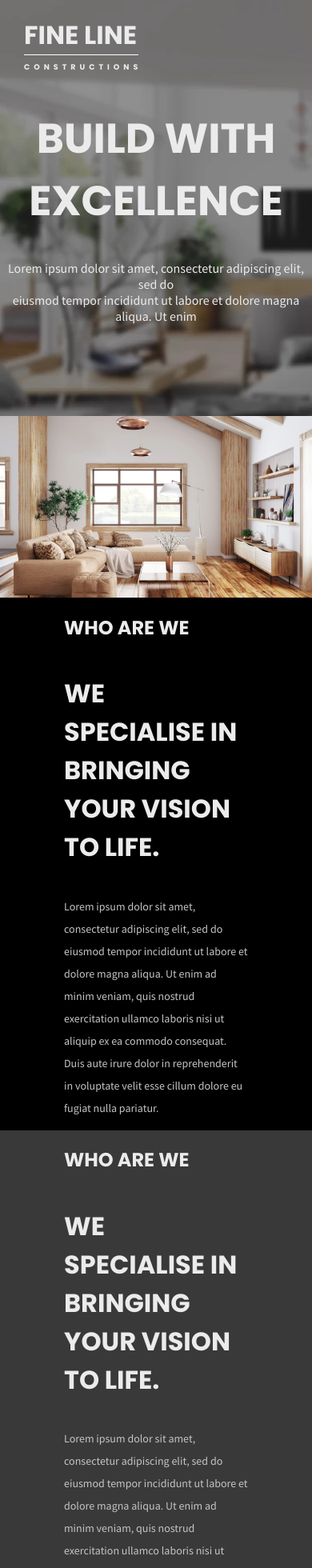
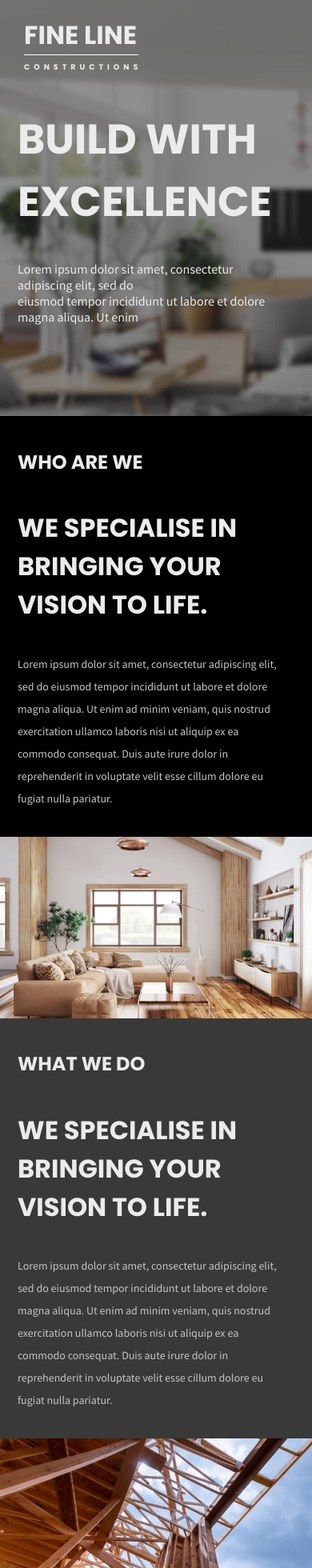
Before and after one commit to jarrad-obrien/fine-line-constructions, a Next.js app: page / in a window 390 px wide. Shown: the top 1960 px of the page at 80% size. Built offline with nearby package versions, Linux system fonts and the light colour scheme.

Commit message:
Finished mobile fixes

```diff
--- a/pages/index.js
+++ b/pages/index.js
@@ -31,7 +31,7 @@ export default function Home() {
       </div>
       <div className="what-we-do">
         <div className="what-we-do-left">
-          <h2>WHO ARE WE</h2>
+          <h2>What we do</h2>
           <h1>We Specialise in bringing your vision to life.</h1>
           <p>Lorem ipsum dolor sit amet, consectetur adipiscing elit, sed do eiusmod tempor incididunt ut labore et dolore magna aliqua. Ut enim ad minim veniam, quis nostrud exercitation ullamco laboris nisi ut aliquip ex ea commodo consequat. Duis aute irure dolor in reprehenderit in voluptate velit esse cillum dolore eu fugiat nulla pariatur.</p>
         </div>
--- a/styles/globals.css
+++ b/styles/globals.css
@@ -297,41 +297,112 @@ footer .social {
 @media (max-width: 970px), (orientation: landscape) and (max-width: 780px) {
 .top-section {
   max-width: 100vw;
+  place-items: unset;
+  padding-top: 100px;
 }
 .top-section-text {
   max-width: 100vw;
+  text-align:left;
+  padding-left: 22px;
+  padding-right: 30px;
 }
-.top-section-text-p {
-  padding-left: 20px;
-  padding-right: 20px;
-}
+
 .who-are-we {
   grid-template-columns: 1fr;
   height: auto;
+}
+.who-are-we-left {
+  order: 2;
+}
+.who-are-we-right {
+  padding-left: 22px;
+  padding-right: 30px;
+  padding-top: 20px;
+  padding-bottom: 20px;
 }
 .what-we-do {
   grid-template-columns: 1fr;
   height: auto;
 }
+.what-we-do-left {
+  padding-left: 22px;
+  padding-right: 30px;
+  padding-top: 20px;
+  padding-bottom: 20px;
+}
+.what-we-do-full {
+  place-items:unset;
+  padding-left: 22px;
+  padding-right: 30px;
+  padding-top: 20px;
+  padding-bottom: 20px;
+}
+.what-we-do-full h1, .what-we-do-full h2 {
+  text-align:left;
+}
 .services {
+  grid-template-columns:1fr;
+  height: auto;
+}
+.services .circles {
+  width: 150px;
+  height: 150px;
+  margin: 40px;
+  clip-path: circle(50%);
+  background-color: goldenrod;
+  background-clip: padding-box;
+  color: goldenrod;
+}
+.services .circles2 {
+width: 150px;
+height: 150px;
+clip-path: circle(44%);
+padding-top: 55px;
+font-size: 24px;
+background-color: black;
+background-clip: padding-box;
+color: goldenrod;
+font-weight: 600;
+font-family: 'Poppins', sans-serif;
+}
+
+.case-study {
   grid-template-columns: 1fr;
   height: auto;
 }
-.case-study {
-  grid-template-columns: 1fr;
-  height: auto;
+.case-study-right {
+  background-color: rgba(235, 235, 235, 1);
+  padding-left: 22px;
+  padding-right: 30px;
+  padding-top: 20px;
+  padding-bottom: 20px;
 }
 .contact-us, .contact-us h1 {
   max-width: 100vw;
   padding-left: 0;
   padding-right: 0;
 }
+.contact-us {
+  place-items: unset;
+}
 .contact-us-top {
   max-width: 100vw;
+  padding-left: 22px;
+  padding-right: 30px;
+  padding-top: 20px;
+  padding-bottom: 20px;
+}
+form input {
+  width: calc(100vw - 22px - 30px);
 }
 form {
   grid-template-columns: 1fr;
   max-width: 100vw;
+  padding-left: 22px;
+  padding-right: 30px;
+  padding-top: 20px;
+  padding-bottom: 20px;
+  place-items: unset;
 }
 .message {
   grid-template-columns: 1fr;
@@ -341,4 +412,10 @@ form {
 img {
   display: block;
 }
+footer {
+  padding-left: 22px;
+  padding-right: 30px;
+  padding-top: 20px;
+  padding-bottom: 20px;
 }
+}
```
